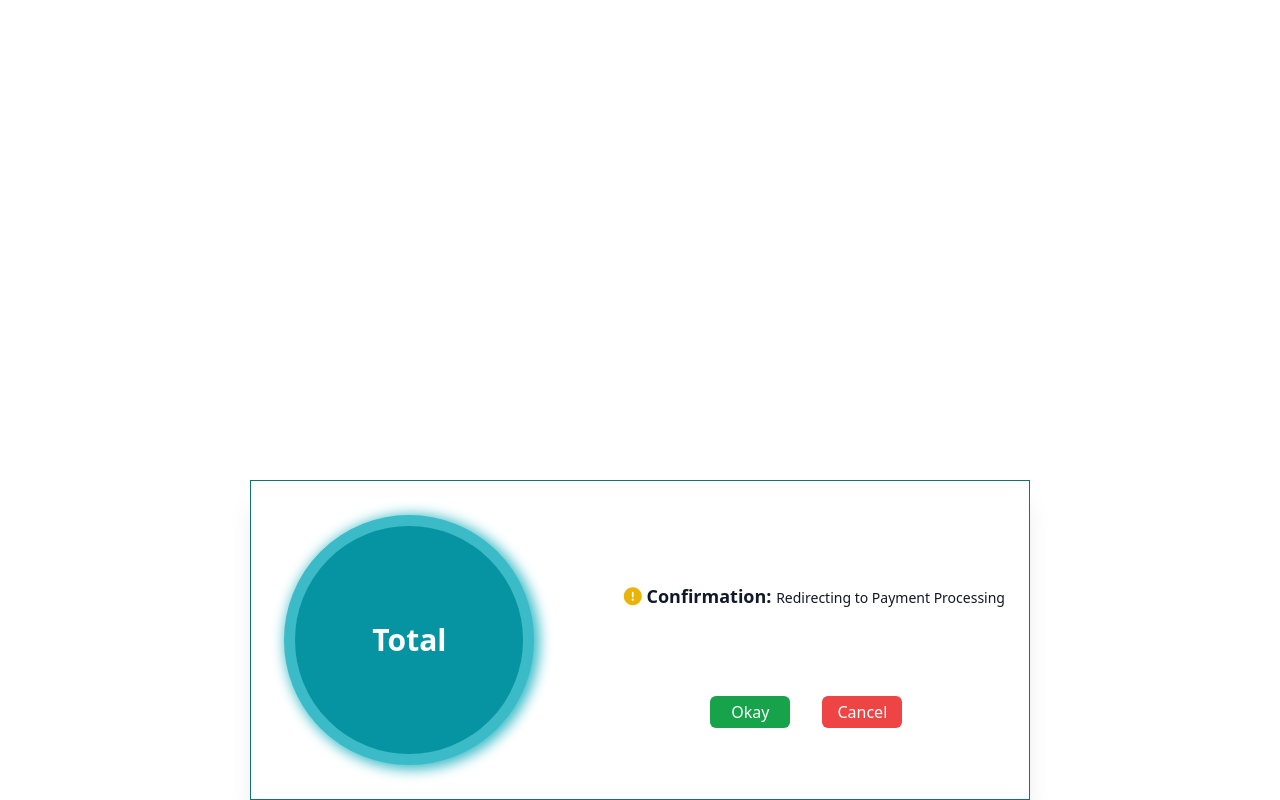
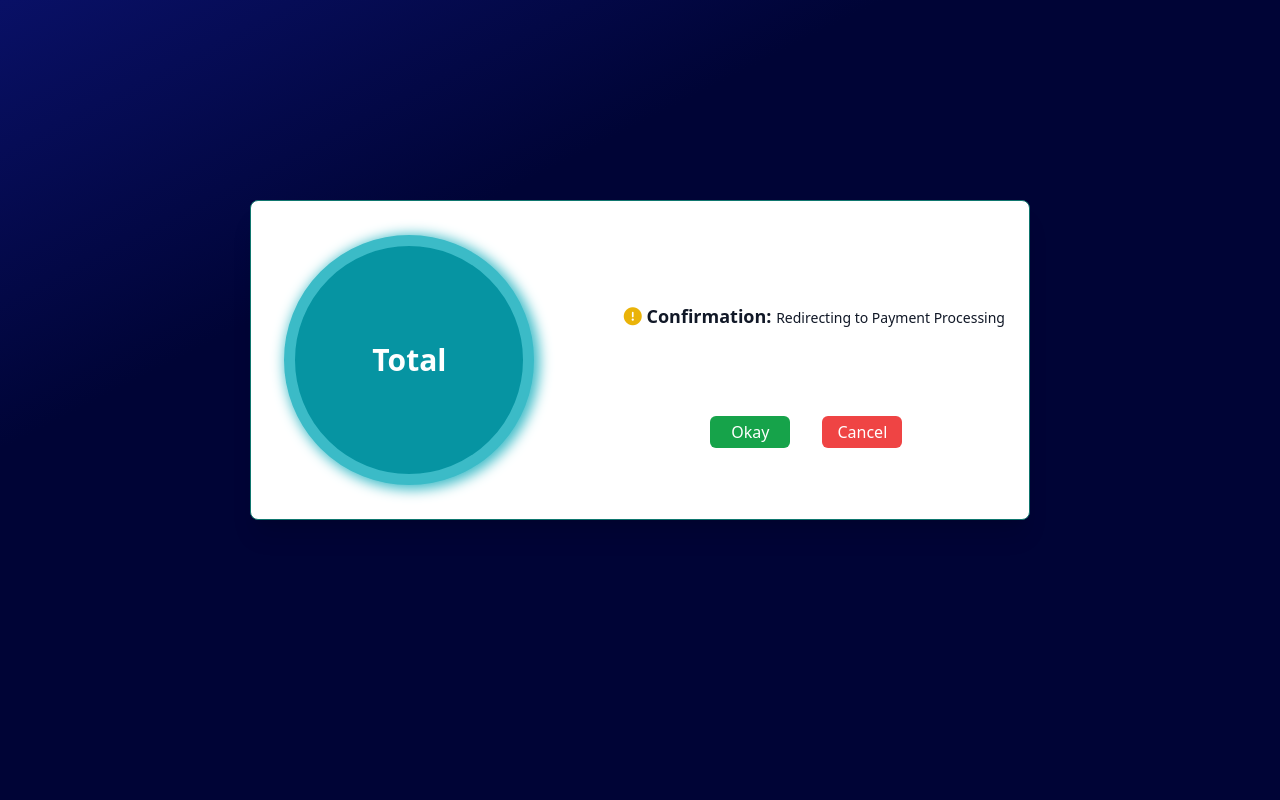
Before and after one commit to shafayatC/retouched_client, a React (Create React App) app: page /review-payment in a window 1280 px wide. Built offline with nearby package versions, Linux system fonts and the light colour scheme; no server answers.

Commit message:
habi ajbi

```diff
--- a/src/Components/Pricing/ReviewPayment.js
+++ b/src/Components/Pricing/ReviewPayment.js
@@ -1,7 +1,8 @@
-import React, { useContext, useState } from 'react';
+import React, { useContext, useEffect, useState } from 'react';
 import { OrderContextManager, apiUrlContextManager, userContextManager } from '../../App';
 import localforage from 'localforage';
 import './pricing.css'
+import { Link } from 'react-router-dom';
 
 const ReviewPayment = () => {
 
@@ -55,7 +56,6 @@
 
     const SignInHandleClose = () => {
         setShowSignInForm(false);
-        handleShowClick()
     }
 
     const updateOrderIdFunc = () => {
@@ -98,6 +98,9 @@
             })
     }
 
+    const TotalAmount = (pr) => {
+        setTotalPrice(pr)
+    }
 
     const choosPlan = async (sbId, pr) => {
         try {
@@ -128,10 +131,17 @@
     }
 
 
+    useEffect(() => {
+        showSignInForm == false && getSubscriptionFunc();
+    }, [getOrderMasterId, showSignInForm]);
+
+
+
 
 
     return (
         <>
+            <div className='bg_1 h-[100vh]'>
                 <div className="absolute w-full h-full inset-0 z-50 flex flex-col items-center justify-center ">
                     <div className="flex  bg-white w-[450px] mx-auto pt-4 px-4 pb-20 text-center sm:block sm:p-0">
                         <div
@@ -144,7 +154,7 @@
                         </div>
 
                         <div
-                        className="absolute flex gap-4 left-[50%] w-[780px] h-[320px] bottom-0 border border-teal-700 bg-white  text-left overflow-hidden shadow-xl transform transition-all "
+                            className="absolute flex gap-4 left-[50%] rounded-lg top-[25%] w-[780px] h-[320px] bottom-0 border border-teal-700 bg-white  text-left overflow-hidden shadow-xl transform transition-all "
                             role="dialog"
                             aria-modal="true"
                             aria-labelledby="modal-headline"
@@ -152,7 +162,7 @@
                         >
                             <div className="priceCircle ">
                                 <h2 className='flex justify-center font-bold text-3xl'>Total</h2>
-                            <h5 className='flex justify-center font-bold text-5xl'>{getTotalPrice}</h5>
+                                <h5 className='flex justify-center font-bold text-5xl'>{TotalAmount}</h5>
                             </div>
                             <div className='flex flex-col justify-center items-center'>
                                 <div className="bg-white  flex gap-6 justify-center items-center pt-5 pb-4 sm:p-6 sm:pb-4">
@@ -175,14 +185,16 @@
                                         className="text-white w-20 bg-green-600  px-3 py-1 rounded-md">
                                         Okay
                                     </button>
-
+                                    <Link to="/">
                                         <button
 
                                             className="text-white w-20 bg-red-500  px-3 py-1 rounded-md"
-                                    onClick={() => { closeModal(); handleShowClick() }}
+
                                         >
                                             Cancel
                                         </button>
+                                    </Link>
+                                </div>
                             </div>
                         </div>
                     </div>
```
Also changed, not shown: src/Components/ImageUpload/ImageUpload.js (+7 -7 lines). Lines whose indentation alone changed are shown as unchanged.
